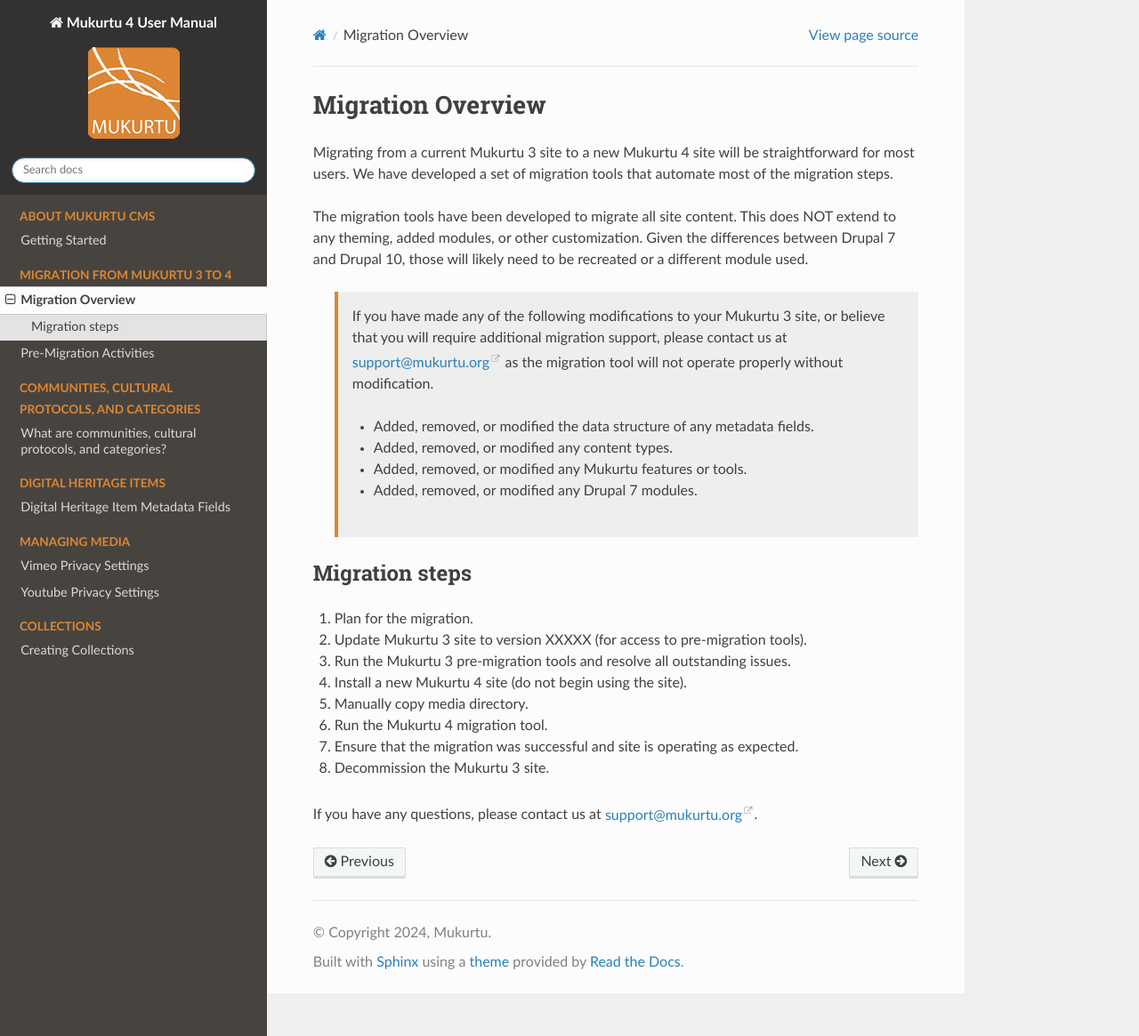
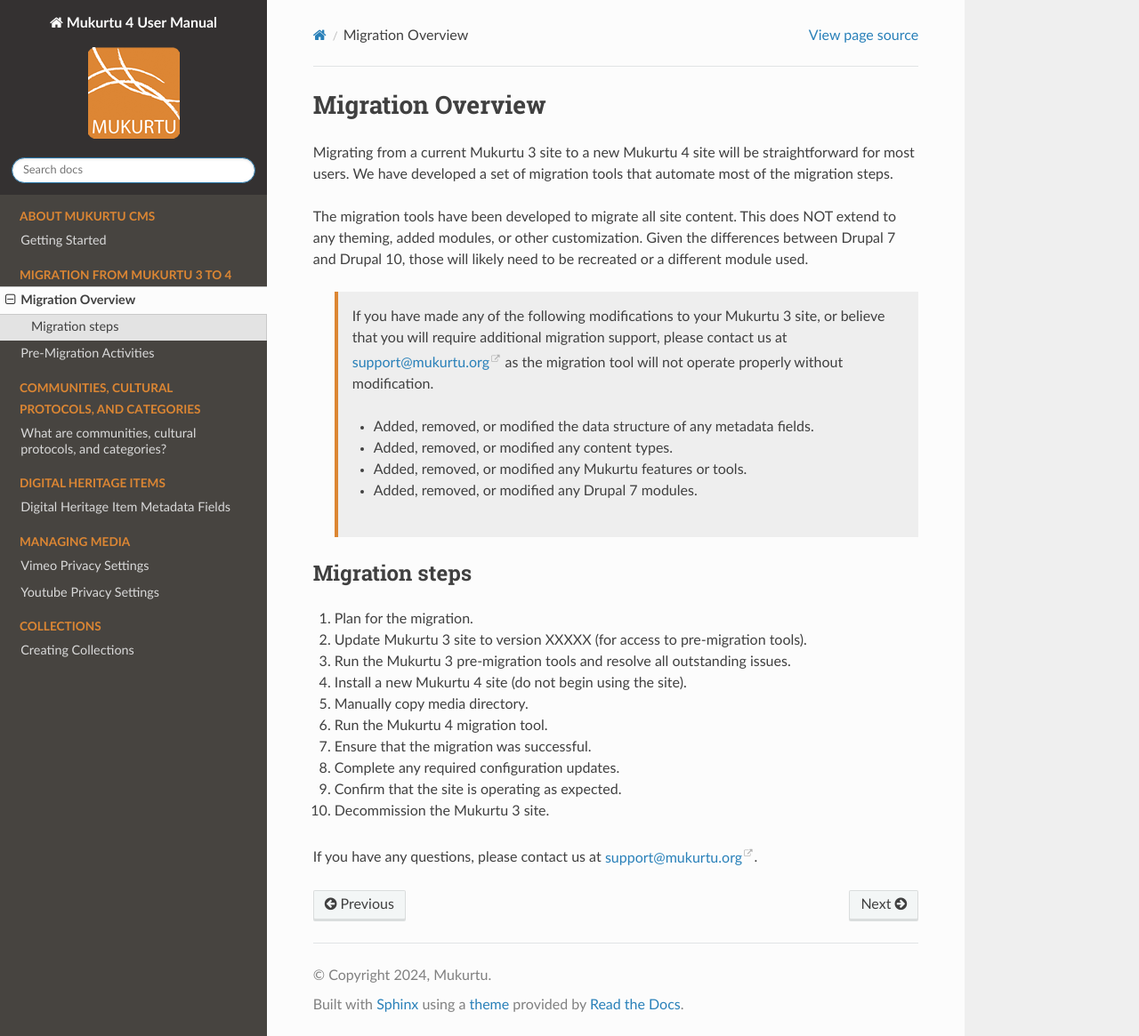
Before and after one commit to MukurtuCMS/mukurtudocs, a Sphinx documentation site: the page built from docs/source/migration/MigrationOverview.md, in a window 1280 px wide and 1165 px high. Shown: the whole window at 89% size. Built offline with Sphinx 7.4.7 and the Read the Docs theme 2.0.0, drawn with Linux system fonts in a browser that asks for light colours; pages that are not in the unit, such as notebooks, are missing from menus.

Commit message:
Update MigrationOverview.md

```diff
--- a/docs/source/migration/MigrationOverview.md
+++ b/docs/source/migration/MigrationOverview.md
@@ -18,7 +18,9 @@
 4) Install a new Mukurtu 4 site (do not begin using the site).
 5) Manually copy media directory.
 6) Run the Mukurtu 4 migration tool.
-7) Ensure that the migration was successful and site is operating as expected.
-8) Decommission the Mukurtu 3 site.
+7) Ensure that the migration was successful.
+8) Complete any required configuration updates.
+9) Confirm that the site is operating as expected.
+10) Decommission the Mukurtu 3 site.
 
 If you have any questions, please contact us at [support@mukurtu.org](mailto:support@mukurtu.org?subject=Mukurtu%204%20migration%20support).
```
